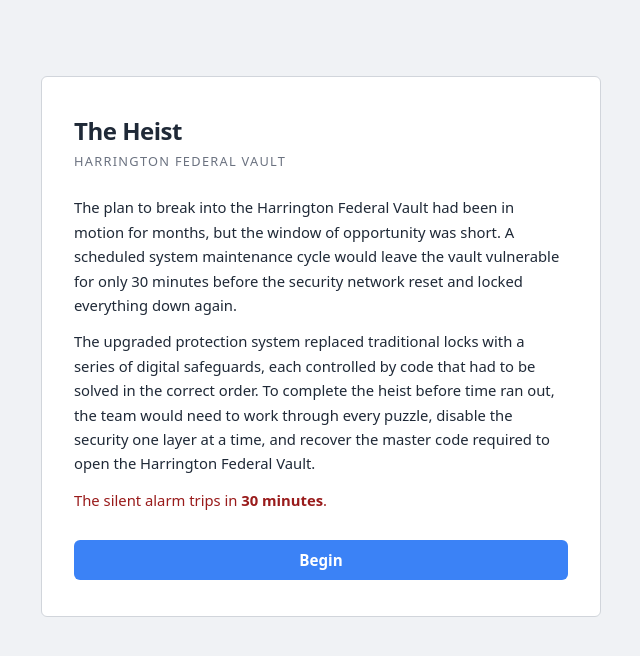
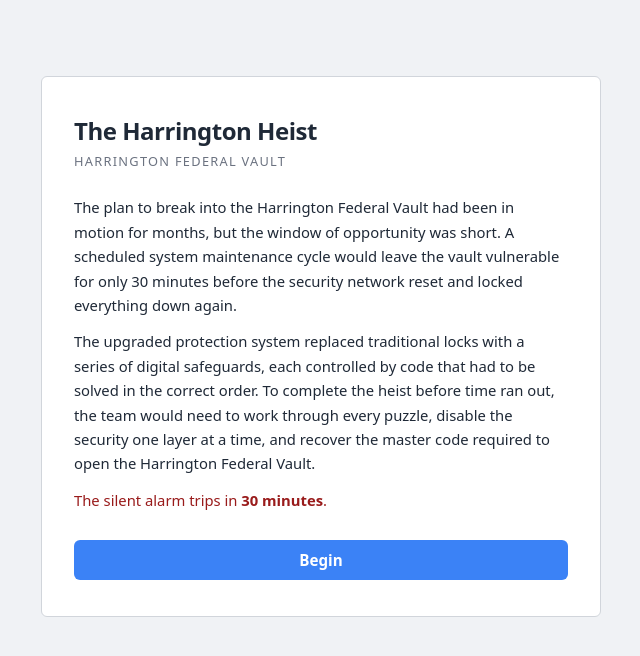
Before and after one commit to JohnBoulanger/coding-escape-room, a React (Vite) app: page / in a window 1280 px wide. Shown: the top 656 px of the page, without its empty margins (319-959 px from the left). Built offline with nearby package versions, Linux system fonts and the light colour scheme.

Commit message:
update title

```diff
--- a/src/App.jsx
+++ b/src/App.jsx
@@ -188,7 +188,7 @@ export default function App() {
       <div className="app">
         <div className="app__inner">
           <header className="app__header">
-            <h1 className="app__title">The Heist</h1>
+            <h1 className="app__title">The Harrington Heist</h1>
             <button className="challenge__submit-btn" onClick={handleExitReview}>
               ← Back to Results
             </button>
@@ -237,7 +237,7 @@ export default function App() {
 
         {/* Header */}
         <header className="app__header">
-          <h1 className="app__title">The Heist</h1>
+          <h1 className="app__title">The Harrington Heist</h1>
           <span className={`timer${isWarning ? ' timer--warning' : ''}`}>
             {formatTime(timeLeft)}
           </span>
--- a/src/components/PythonChallenge.jsx
+++ b/src/components/PythonChallenge.jsx
@@ -20,7 +20,7 @@ import { runPython } from '../utils/piston'
 export default function PythonChallenge({ room, onSolved, initialSolved = false }) {
   const [userInput, setUserInput] = useState(room.challenge)
   const [feedback, setFeedback]   = useState(
-    initialSolved ? { type: 'success', message: 'Output matched — key digit retrieved.' } : null
+    initialSolved ? { type: 'success', message: room.answer } : null
   )
   const [solved, setSolved]   = useState(initialSolved)
   const [loading, setLoading] = useState(false)
@@ -53,7 +53,7 @@ export default function PythonChallenge({ room, onSolved, initialSolved = false
     }
 
     if (result.stdout === room.answer) {
-      setFeedback({ type: 'success', message: `Output: ${result.stdout} — key digit retrieved. Advancing...` })
+      setFeedback({ type: 'success', message: result.stdout })
       setSolved(true)
       setTimeout(() => onSolved(room.answer), 900)
     } else {
--- a/src/components/StartPage.jsx
+++ b/src/components/StartPage.jsx
@@ -10,7 +10,7 @@ export default function StartPage({ onStart }) {
       <div className="app__inner">
         <div className="start-page">
 
-          <h1 className="start-page__title">The Heist</h1>
+          <h1 className="start-page__title">The Harrington Heist</h1>
           <p className="start-page__subtitle">Harrington Federal Vault</p>
 
           <div className="start-page__story">
--- a/src/data/rooms.js
+++ b/src/data/rooms.js
@@ -1,5 +1,5 @@
 // ── rooms.js ──────────────────────────────────────────────────────────────────
-// All 10 room definitions for The Heist.
+// All 10 room definitions for The Harrington Heist.
 //
 // Theme: You're locked inside Harrington Federal Vault. The job went sideways.
 // Crack 10 security layers in 30 minutes to assemble the master code and escape.
```
